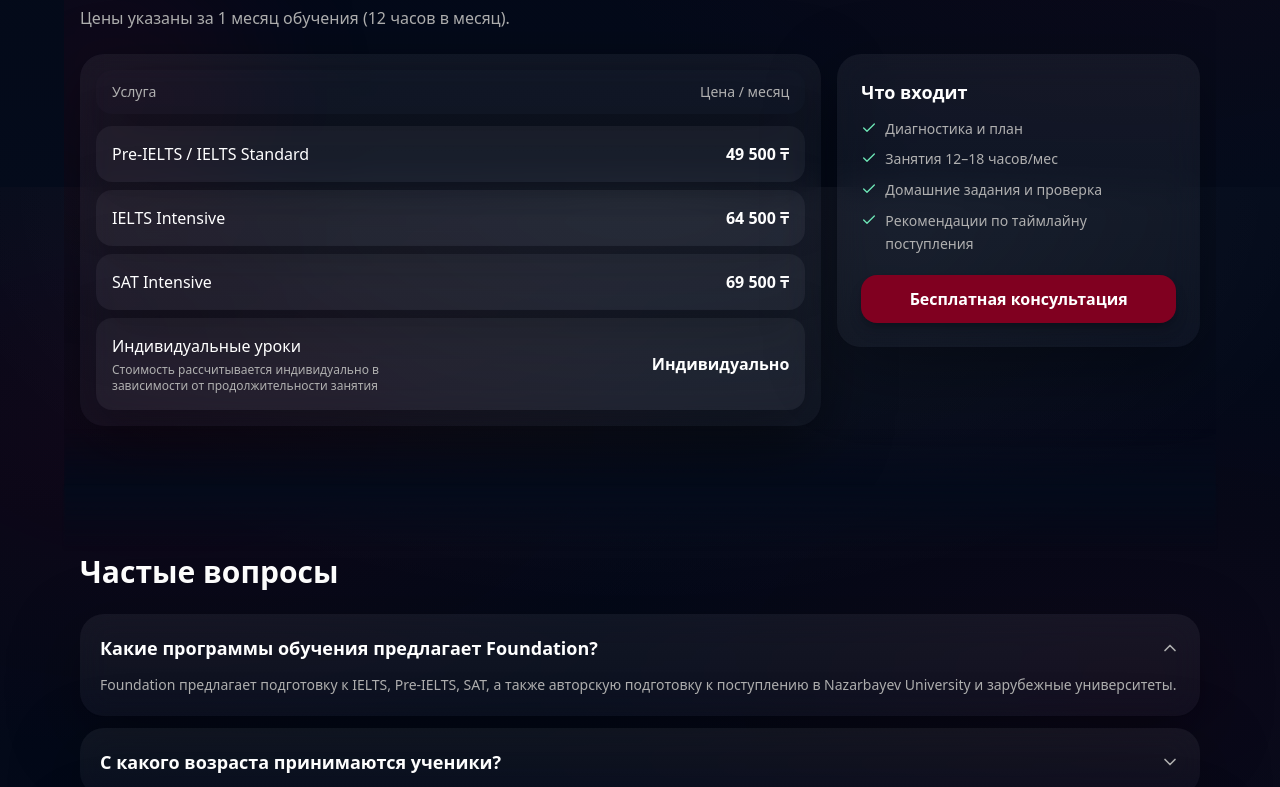
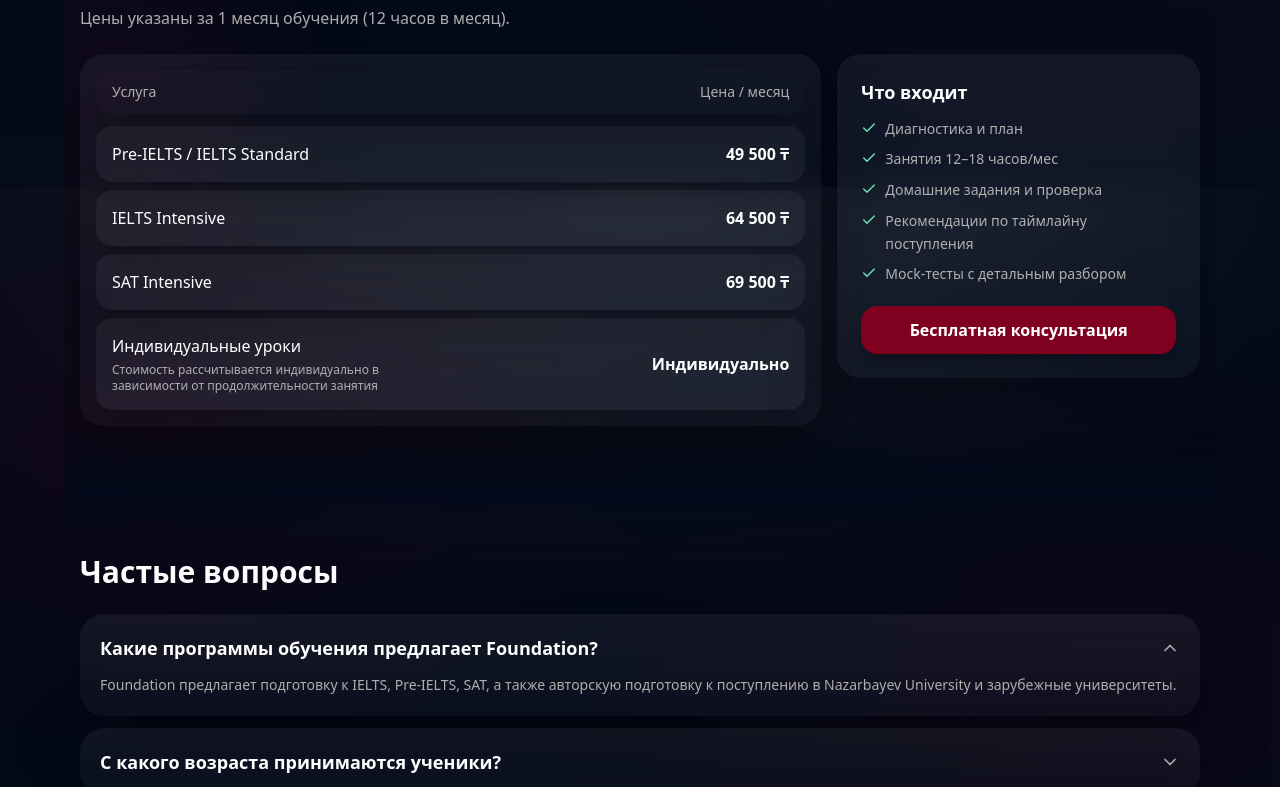
Before and after one commit to Totaedandan/foundation-edu.kz, a Next.js app: page / in a window 1280 px wide. Shown: the part 4613-5400 px from the top of the page. Built offline with nearby package versions, Linux system fonts and the light colour scheme; no server answers.

Commit message:
Update Pricing.tsx

```diff
--- a/components/sections/Pricing.tsx
+++ b/components/sections/Pricing.tsx
@@ -126,6 +126,9 @@
                   lang === "kz"
                     ? "Поступление таймлайны"
                     : "Рекомендации по таймлайну поступления",
+                  lang === "kz"
+                    ? "Егжей-тегжейлі талдаумен Mock сынақтары"
+                    : "Mock-тесты с детальным разбором",
                 ].map((x) => (
                   <li key={x} className="flex items-start gap-2">
                     <Check className="h-4 w-4 text-emerald-300 mt-0.5 shrink-0" />
```
